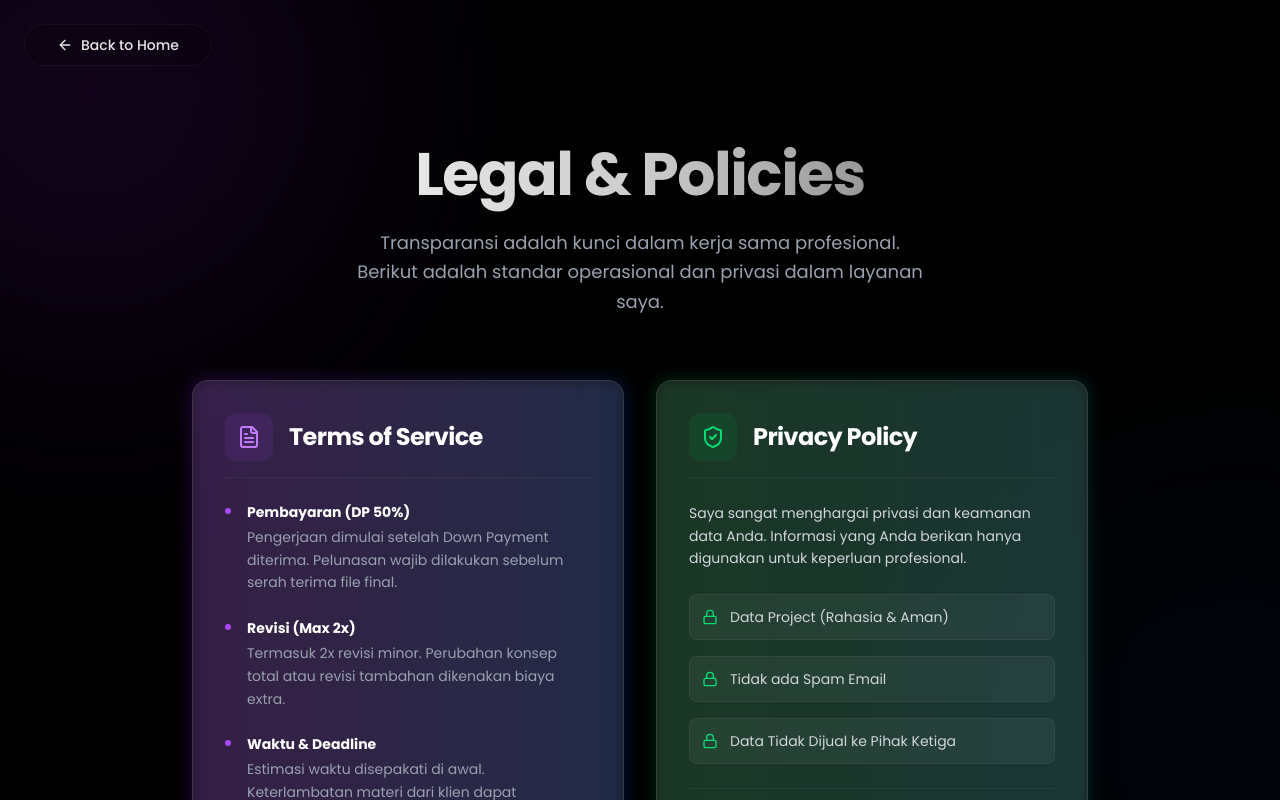
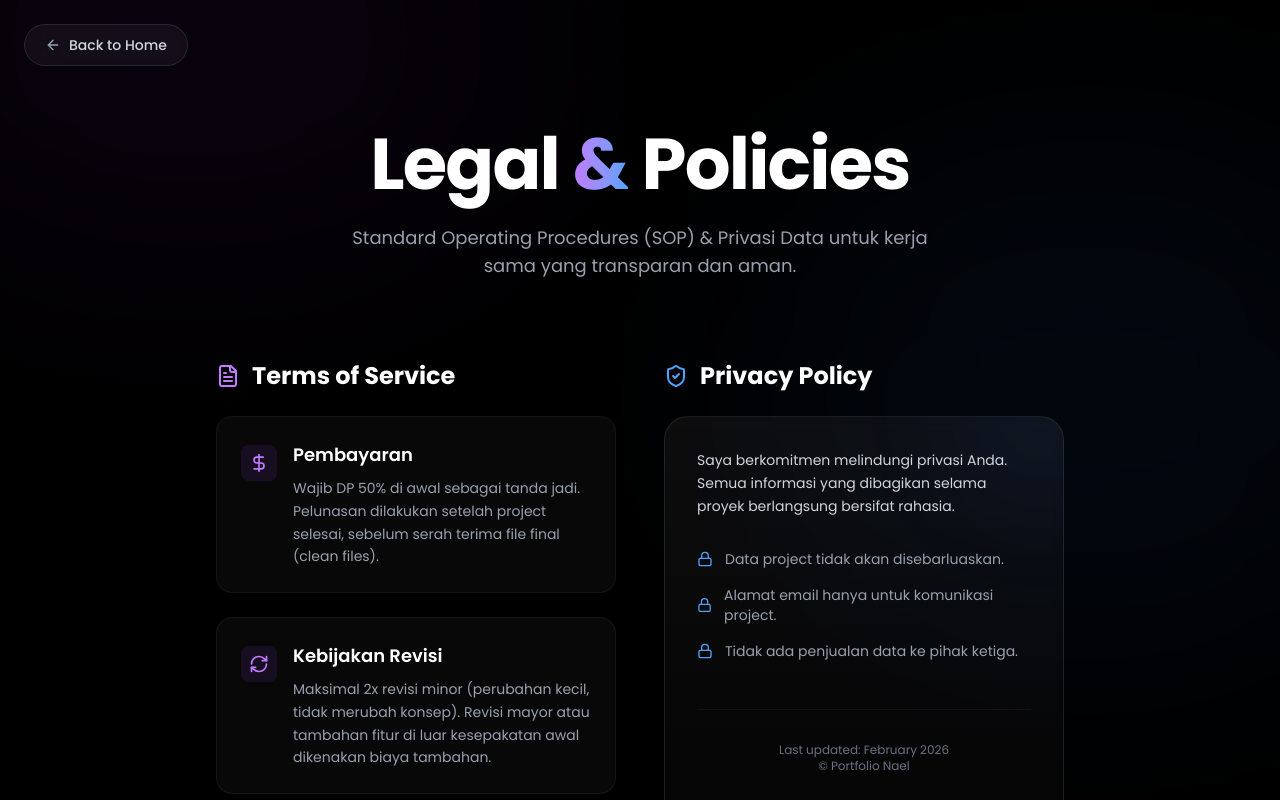
Before and after one commit to immanuell18/portfolio-nnael, a React (Vite) app: page /legal in a window 1280 px wide. Shown: the top 800 px of the page. Built offline with nearby package versions, Linux system fonts and the light colour scheme.

Commit message:
Fix scroll position on route change and redesign Legal page

```diff
--- a/src/App.jsx
+++ b/src/App.jsx
@@ -2,13 +2,17 @@ import { Routes, Route } from 'react-router-dom';
 import Home from './pages/Home';
 import Contact from './pages/Contact';
 import Legal from './pages/Legal';
+import ScrollToTop from './components/scroll-to-top';
 
 export default function App() {
     return (
-        <Routes>
-            <Route path="/" element={<Home />} />
-            <Route path="/contact" element={<Contact />} />
-            <Route path="/legal" element={<Legal />} />
-        </Routes>
+        <>
+            <ScrollToTop />
+            <Routes>
+                <Route path="/" element={<Home />} />
+                <Route path="/contact" element={<Contact />} />
+                <Route path="/legal" element={<Legal />} />
+            </Routes>
+        </>
     );
 }
--- /dev/null
+++ b/src/components/scroll-to-top.jsx
@@ -0,0 +1,12 @@
+import { useEffect } from "react";
+import { useLocation } from "react-router-dom";
+
+export default function ScrollToTop() {
+    const { pathname } = useLocation();
+
+    useEffect(() => {
+        window.scrollTo(0, 0);
+    }, [pathname]);
+
+    return null;
+}
--- a/src/pages/Legal.jsx
+++ b/src/pages/Legal.jsx
@@ -1,141 +1,143 @@
 import { motion } from "framer-motion";
-import { ArrowLeftIcon, ShieldCheckIcon, FileTextIcon, LockIcon } from "lucide-react";
+import { ArrowLeftIcon, FileTextIcon, ShieldCheckIcon, ClockIcon, DollarSignIcon, RefreshCwIcon, LockIcon } from "lucide-react";
 import { Link } from 'react-router-dom';
 
 export default function Legal() {
     return (
-        <section className="min-h-screen bg-black text-gray-300 px-4 py-12 md:py-20 relative overflow-hidden font-sans">
-            {/* Background Elements */}
-            <div className="absolute top-0 left-0 w-full h-full overflow-hidden pointer-events-none">
-                <div className="absolute -top-40 -left-40 size-[500px] bg-purple-900/20 rounded-full blur-[120px]" />
-                <div className="absolute top-1/2 -right-40 size-[400px] bg-blue-900/10 rounded-full blur-[120px]" />
+        <section className="min-h-screen bg-black text-gray-300 font-sans selection:bg-purple-500/30">
+            {/* Background Gradients */}
+            <div className="fixed inset-0 pointer-events-none">
+                <div className="absolute -top-[20%] -left-[10%] w-[50%] h-[50%] bg-purple-900/10 rounded-full blur-[120px]" />
+                <div className="absolute top-[20%] -right-[10%] w-[50%] h-[60%] bg-blue-900/10 rounded-full blur-[120px]" />
             </div>
 
-            <nav className="fixed top-0 left-0 w-full p-6 z-50 flex items-center justify-between pointer-events-none">
-                <Link to="/" className="pointer-events-auto btn glass flex items-center gap-2 text-white/90 hover:text-white transition group border border-white/5 bg-black/20 backdrop-blur-md">
-                    <ArrowLeftIcon className="size-4 group-hover:-translate-x-1 transition-transform" />
-                    <span className="text-sm font-medium">Back to Home</span>
+            <nav className="fixed top-0 left-0 w-full p-6 z-50 flex justify-between items-center pointer-events-none">
+                <Link to="/" className="pointer-events-auto flex items-center gap-2 px-5 py-2.5 rounded-full bg-white/5 border border-white/10 backdrop-blur-md hover:bg-white/10 hover:border-white/20 transition-all group">
+                    <ArrowLeftIcon className="size-4 text-gray-400 group-hover:text-white group-hover:-translate-x-1 transition-all" />
+                    <span className="text-sm font-medium text-gray-300 group-hover:text-white">Back to Home</span>
                 </Link>
             </nav>
 
-            <div className="max-w-4xl mx-auto mt-16 relative z-10">
+            <main className="relative z-10 max-w-4xl mx-auto px-6 py-24 md:py-32">
 
-                {/* Header Section */}
                 <motion.div
-                    initial={{ opacity: 0, y: 30 }}
+                    initial={{ opacity: 0, y: 20 }}
                     animate={{ opacity: 1, y: 0 }}
                     transition={{ duration: 0.6 }}
-                    className="text-center mb-16 space-y-4"
+                    className="text-center mb-20"
                 >
-                    <h1 className="text-5xl md:text-6xl font-bold text-transparent bg-clip-text bg-gradient-to-r from-white via-white/80 to-white/40 tracking-tight pb-2">
-                        Legal & Policies
+                    <h1 className="text-5xl md:text-7xl font-bold text-white tracking-tight mb-6">
+                        Legal <span className="text-transparent bg-clip-text bg-gradient-to-r from-purple-400 to-blue-400">&</span> Policies
                     </h1>
-                    <p className="text-lg text-gray-400 max-w-xl mx-auto leading-relaxed">
-                        Transparansi adalah kunci dalam kerja sama profesional. Berikut adalah standar operasional dan privasi dalam layanan saya.
+                    <p className="text-lg text-gray-400 max-w-xl mx-auto">
+                        Standard Operating Procedures (SOP) & Privasi Data untuk kerja sama yang transparan dan aman.
                     </p>
                 </motion.div>
 
-                <div className="grid grid-cols-1 md:grid-cols-2 gap-8">
-                    {/* Column 1: Terms of Service */}
+                <div className="grid md:grid-cols-2 gap-8 md:gap-12">
+
+                    {/* Terms of Service Column */}
                     <motion.div
-                        initial={{ opacity: 0, x: -20 }}
-                        animate={{ opacity: 1, x: 0 }}
-                        transition={{ delay: 0.2, duration: 0.6 }}
+                        initial={{ opacity: 0, y: 20 }}
+                        animate={{ opacity: 1, y: 0 }}
+                        transition={{ delay: 0.2 }}
                         className="space-y-8"
                     >
-                        <div className="relative group">
-                            <div className="absolute -inset-0.5 bg-gradient-to-r from-purple-600 to-blue-600 rounded-2xl blur opacity-20 group-hover:opacity-40 transition duration-500"></div>
-                            <div className="relative glass p-8 rounded-2xl border border-white/10 h-full">
-                                <div className="flex items-center gap-4 mb-6 border-b border-white/5 pb-4">
-                                    <div className="p-3 bg-purple-500/10 rounded-xl">
+                        <div className="flex items-center gap-3 mb-6">
                             <FileTextIcon className="size-6 text-purple-400" />
+                            <h2 className="text-2xl font-bold text-white">Terms of Service</h2>
                         </div>
-                                    <h2 className="text-2xl font-bold text-white tracking-tight">Terms of Service</h2>
+
+                        <div className="space-y-6">
+                            <div className="group p-6 rounded-2xl bg-white/[0.03] border border-white/5 hover:bg-white/[0.05] hover:border-purple-500/30 transition-all duration-300">
+                                <div className="flex items-start gap-4">
+                                    <div className="p-2 rounded-lg bg-purple-500/10 text-purple-400 mt-1">
+                                        <DollarSignIcon className="size-5" />
                                     </div>
-                                <ul className="space-y-6">
-                                    <li className="flex gap-4 items-start group/item">
-                                        <span className="mt-1.5 size-1.5 rounded-full bg-purple-500 shrink-0 group-hover/item:scale-150 transition-transform" />
                                     <div>
-                                            <strong className="text-white block mb-1">Pembayaran (DP 50%)</strong>
-                                            <p className="text-sm text-gray-400 leading-relaxed">Pengerjaan dimulai setelah Down Payment diterima. Pelunasan wajib dilakukan sebelum serah terima file final.</p>
+                                        <h3 className="text-lg font-semibold text-white mb-2">Pembayaran</h3>
+                                        <p className="text-sm leading-relaxed text-gray-400">
+                                            Wajib DP 50% di awal sebagai tanda jadi. Pelunasan dilakukan setelah project selesai, sebelum serah terima file final (clean files).
+                                        </p>
                                     </div>
-                                    </li>
-                                    <li className="flex gap-4 items-start group/item">
-                                        <span className="mt-1.5 size-1.5 rounded-full bg-purple-500 shrink-0 group-hover/item:scale-150 transition-transform" />
-                                        <div>
-                                            <strong className="text-white block mb-1">Revisi (Max 2x)</strong>
-                                            <p className="text-sm text-gray-400 leading-relaxed">Termasuk 2x revisi minor. Perubahan konsep total atau revisi tambahan dikenakan biaya extra.</p>
-                                        </div>
-                                    </li>
-                                    <li className="flex gap-4 items-start group/item">
-                                        <span className="mt-1.5 size-1.5 rounded-full bg-purple-500 shrink-0 group-hover/item:scale-150 transition-transform" />
-                                        <div>
-                                            <strong className="text-white block mb-1">Waktu & Deadline</strong>
-                                            <p className="text-sm text-gray-400 leading-relaxed">Estimasi waktu disepakati di awal. Keterlambatan materi dari klien dapat menggeser deadline.</p>
-                                        </div>
-                                    </li>
-                                </ul>
-                            </div>
-                        </div>
-                    </motion.div>
-
-                    {/* Column 2: Privacy Policy */}
-                    <motion.div
-                        initial={{ opacity: 0, x: 20 }}
-                        animate={{ opacity: 1, x: 0 }}
-                        transition={{ delay: 0.3, duration: 0.6 }}
-                        className="space-y-8"
-                    >
-                        <div className="relative group h-full">
-                            <div className="absolute -inset-0.5 bg-gradient-to-r from-green-600 to-teal-600 rounded-2xl blur opacity-20 group-hover:opacity-40 transition duration-500"></div>
-                            <div className="relative glass p-8 rounded-2xl border border-white/10 h-full flex flex-col">
-                                <div className="flex items-center gap-4 mb-6 border-b border-white/5 pb-4">
-                                    <div className="p-3 bg-green-500/10 rounded-xl">
-                                        <ShieldCheckIcon className="size-6 text-green-400" />
-                                    </div>
-                                    <h2 className="text-2xl font-bold text-white tracking-tight">Privacy Policy</h2>
-                                </div>
-                                <div className="space-y-6 flex-1">
-                                    <p className="text-gray-300 leading-relaxed">
-                                        Saya sangat menghargai privasi dan keamanan data Anda. Informasi yang Anda berikan hanya digunakan untuk keperluan profesional.
-                                    </p>
-
-                                    <div className="space-y-4">
-                                        <div className="flex gap-3 items-center p-3 bg-white/5 rounded-lg hover:bg-white/10 transition border border-white/5">
-                                            <LockIcon className="size-4 text-green-400 shrink-0" />
-                                            <span className="text-sm text-gray-300">Data Project (Rahasia & Aman)</span>
-                                        </div>
-                                        <div className="flex gap-3 items-center p-3 bg-white/5 rounded-lg hover:bg-white/10 transition border border-white/5">
-                                            <LockIcon className="size-4 text-green-400 shrink-0" />
-                                            <span className="text-sm text-gray-300">Tidak ada Spam Email</span>
-                                        </div>
-                                        <div className="flex gap-3 items-center p-3 bg-white/5 rounded-lg hover:bg-white/10 transition border border-white/5">
-                                            <LockIcon className="size-4 text-green-400 shrink-0" />
-                                            <span className="text-sm text-gray-300">Data Tidak Dijual ke Pihak Ketiga</span>
                                 </div>
                             </div>
 
-                                    <div className="mt-auto pt-6 border-t border-white/5">
-                                        <p className="text-xs text-gray-500">Last updated: February 2026</p>
+                            <div className="group p-6 rounded-2xl bg-white/[0.03] border border-white/5 hover:bg-white/[0.05] hover:border-purple-500/30 transition-all duration-300">
+                                <div className="flex items-start gap-4">
+                                    <div className="p-2 rounded-lg bg-purple-500/10 text-purple-400 mt-1">
+                                        <RefreshCwIcon className="size-5" />
+                                    </div>
+                                    <div>
+                                        <h3 className="text-lg font-semibold text-white mb-2">Kebijakan Revisi</h3>
+                                        <p className="text-sm leading-relaxed text-gray-400">
+                                            Maksimal 2x revisi minor (perubahan kecil, tidak merubah konsep). Revisi mayor atau tambahan fitur di luar kesepakatan awal dikenakan biaya tambahan.
+                                        </p>
+                                    </div>
+                                </div>
+                            </div>
+
+                            <div className="group p-6 rounded-2xl bg-white/[0.03] border border-white/5 hover:bg-white/[0.05] hover:border-purple-500/30 transition-all duration-300">
+                                <div className="flex items-start gap-4">
+                                    <div className="p-2 rounded-lg bg-purple-500/10 text-purple-400 mt-1">
+                                        <ClockIcon className="size-5" />
+                                    </div>
+                                    <div>
+                                        <h3 className="text-lg font-semibold text-white mb-2">Waktu Pengerjaan</h3>
+                                        <p className="text-sm leading-relaxed text-gray-400">
+                                            Deadline disepakati bersama di awal. Keterlambatan pengiriman materi/feedback dari klien dapat mempengaruhi jadwal penyelesaian.
+                                        </p>
                                     </div>
                                 </div>
                             </div>
                         </div>
                     </motion.div>
-                </div>
 
+                    {/* Privacy Policy Column */}
                     <motion.div
                         initial={{ opacity: 0, y: 20 }}
                         animate={{ opacity: 1, y: 0 }}
-                    transition={{ delay: 0.5 }}
-                    className="mt-16 text-center"
+                        transition={{ delay: 0.3 }}
+                        className="space-y-8"
                     >
-                    <p className="text-sm text-gray-500 max-w-md mx-auto">
-                        Dengan menggunakan layanan ini, Anda dianggap telah membaca dan menyetujui syarat & ketentuan yang berlaku.
+                        <div className="flex items-center gap-3 mb-6">
+                            <ShieldCheckIcon className="size-6 text-blue-400" />
+                            <h2 className="text-2xl font-bold text-white">Privacy Policy</h2>
+                        </div>
+
+                        <div className="h-full p-8 rounded-3xl bg-gradient-to-b from-white/[0.05] to-transparent border border-white/10 backdrop-blur-sm relative overflow-hidden">
+                            <div className="absolute top-0 right-0 w-32 h-32 bg-blue-500/10 rounded-full blur-3xl -translate-y-1/2 translate-x-1/3 pointer-events-none" />
+
+                            <p className="text-gray-300 leading-relaxed mb-8 relative z-10">
+                                Saya berkomitmen melindungi privasi Anda. Semua informasi yang dibagikan selama proyek berlangsung bersifat rahasia.
                             </p>
+
+                            <ul className="space-y-4 relative z-10">
+                                <li className="flex items-center gap-3 text-sm text-gray-400">
+                                    <LockIcon className="size-4 text-blue-400" />
+                                    <span>Data project tidak akan disebarluaskan.</span>
+                                </li>
+                                <li className="flex items-center gap-3 text-sm text-gray-400">
+                                    <LockIcon className="size-4 text-blue-400" />
+                                    <span>Alamat email hanya untuk komunikasi project.</span>
+                                </li>
+                                <li className="flex items-center gap-3 text-sm text-gray-400">
+                                    <LockIcon className="size-4 text-blue-400" />
+                                    <span>Tidak ada penjualan data ke pihak ketiga.</span>
+                                </li>
+                            </ul>
+
+                            <div className="mt-12 pt-8 border-t border-white/5">
+                                <p className="text-xs text-center text-gray-500">
+                                    Last updated: February 2026<br />
+                                    &copy; Portfolio Nael
+                                </p>
+                            </div>
+                        </div>
                     </motion.div>
 
                 </div>
+            </main>
         </section>
     );
 }
```
Lines whose indentation alone changed are shown as unchanged.
